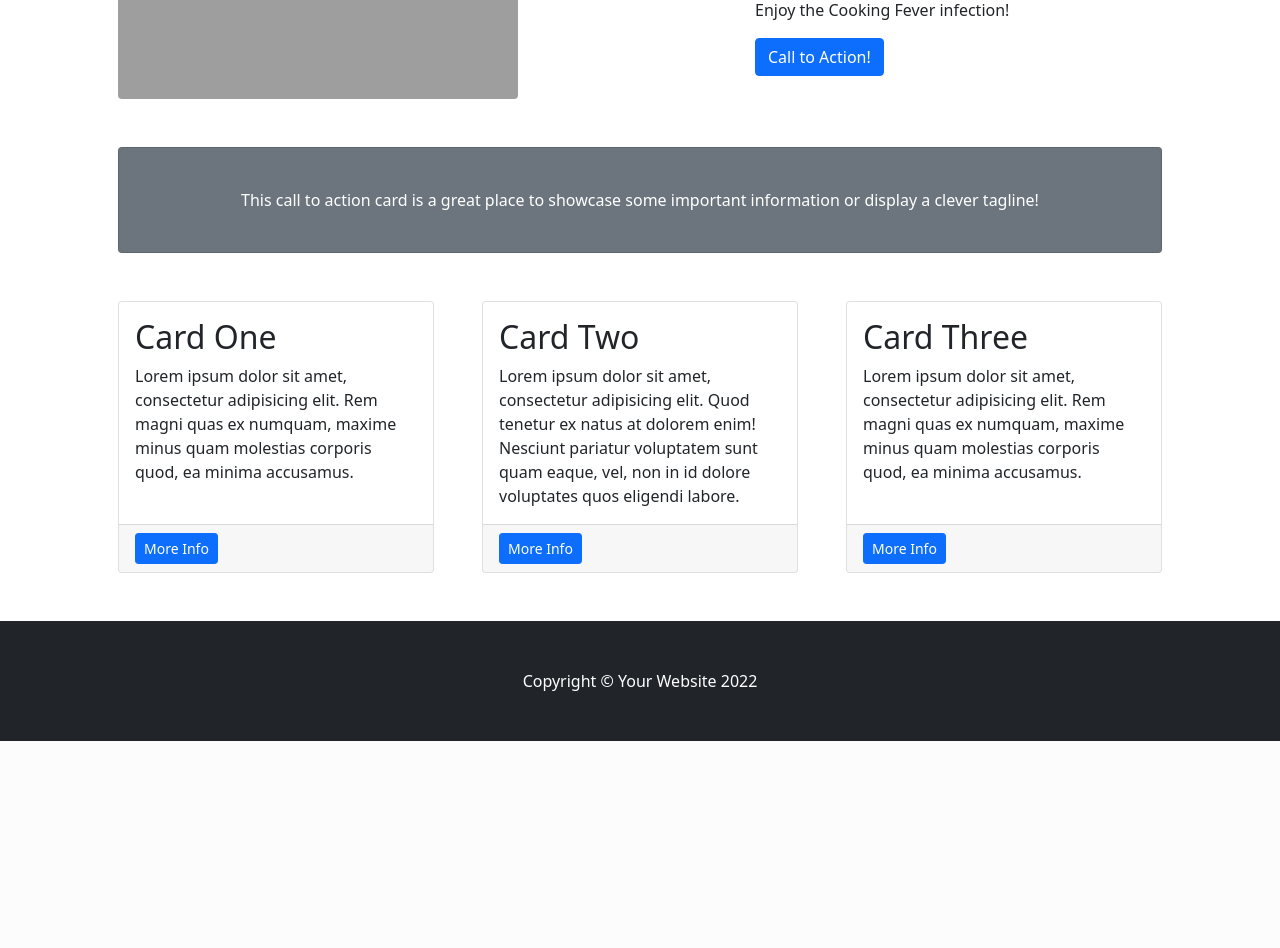
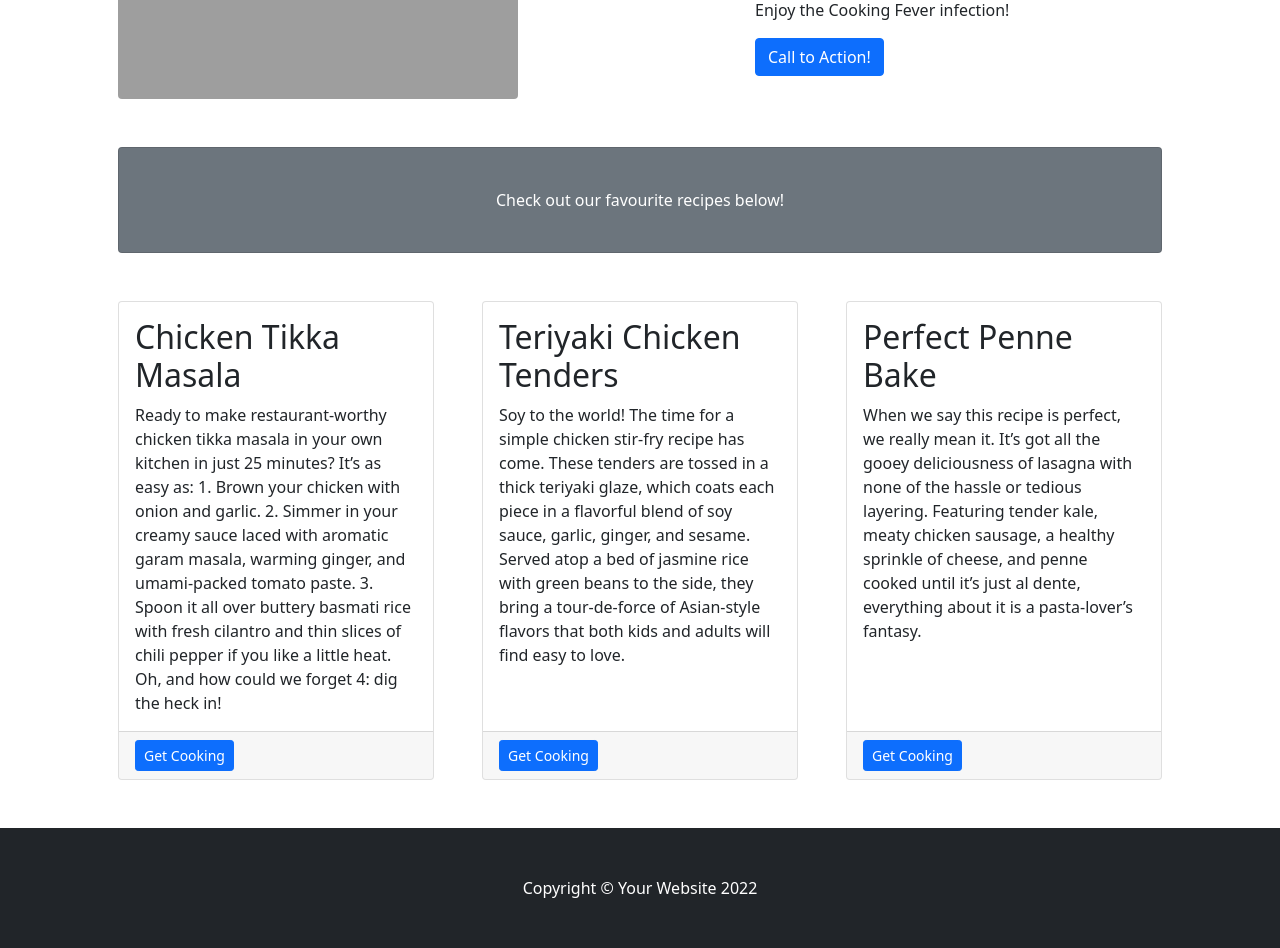
Before and after one commit to lunarwriter/DC-MS-3, a Flask app: page / in a window 1280 px wide. Shown: the part 305-1253 px from the top of the page. Before the commit the page ends 1046 px from the top, so only its background shows below. Run offline with Flask 2, Linux system fonts and the light colour scheme; some libraries are stand-ins or nearby versions; grey boxes are pictures that could not be loaded.

Commit message:
Added url keys and info recipes on index

```diff
--- a/static/css/styles-own.css
+++ b/static/css/styles-own.css
@@ -1,3 +1,3 @@
-.col-md-5 img {
+.col-md-4 img {
     width: 100%;
 }
--- a/templates/base.html
+++ b/templates/base.html
@@ -42,14 +42,6 @@
             </div>
         </div>
 
-        <!-- Call to Action-->
-        <div class="card text-white bg-secondary my-5 py-4 text-center">
-            <div class="card-body">
-                <p class="text-white m-0">This call to action card is a great place to showcase some important information
-                    or display a clever tagline!</p>
-            </div>
-        </div>
-
     {% block content %}
     {% endblock %}
 
--- a/templates/index.html
+++ b/templates/index.html
@@ -1,38 +1,51 @@
 {% extends "base.html" %}
 {% block content %}
 
+    <!-- Call to Action-->
+    <div class="card text-white bg-secondary my-5 py-4 text-center">
+        <div class="card-body">
+            <p class="text-white m-0">Check out our favourite recipes below!</p>
+        </div>
+    </div>
 
     <!-- Content Row-->
     <div class="row gx-4 gx-lg-5">
         <div class="col-md-4 mb-5">
             <div class="card h-100">
                 <div class="card-body">
-                    <h2 class="card-title">Card One</h2>
-                    <p class="card-text">Lorem ipsum dolor sit amet, consectetur adipisicing elit. Rem magni quas ex
-                        numquam, maxime minus quam molestias corporis quod, ea minima accusamus.</p>
+                    <h2 class="card-title">Chicken Tikka Masala</h2>
+                    <p class="card-text">Ready to make restaurant-worthy chicken tikka masala in your own kitchen in
+                        just 25 minutes? It’s as easy as: 1. Brown your chicken with onion and garlic. 2. Simmer in your
+                        creamy sauce laced with aromatic garam masala, warming ginger, and umami-packed tomato paste. 3.
+                        Spoon it all over buttery basmati rice with fresh cilantro and thin slices of chili pepper if
+                        you like a little heat. Oh, and how could we forget 4: dig the heck in!</p>
                 </div>
-                <div class="card-footer"><a class="btn btn-primary btn-sm" href="#!">More Info</a></div>
+                <div class="card-footer"><a class="btn btn-primary btn-sm" href="#!">Get Cooking</a></div>
             </div>
         </div>
         <div class="col-md-4 mb-5">
             <div class="card h-100">
                 <div class="card-body">
-                    <h2 class="card-title">Card Two</h2>
-                    <p class="card-text">Lorem ipsum dolor sit amet, consectetur adipisicing elit. Quod tenetur ex
-                        natus at dolorem enim! Nesciunt pariatur voluptatem sunt quam eaque, vel, non in id dolore
-                        voluptates quos eligendi labore.</p>
+                    <h2 class="card-title">Teriyaki Chicken Tenders</h2>
+                    <p class="card-text">Soy to the world! The time for a simple chicken stir-fry recipe has come. These
+                        tenders are tossed in a thick teriyaki glaze, which coats each piece in a flavorful blend of soy
+                        sauce, garlic, ginger, and sesame. Served atop a bed of jasmine rice with green beans to the
+                        side, they bring a tour-de-force of Asian-style flavors that both kids and adults will find easy
+                        to love.</p>
                 </div>
-                <div class="card-footer"><a class="btn btn-primary btn-sm" href="#!">More Info</a></div>
+                <div class="card-footer"><a class="btn btn-primary btn-sm" href="#!">Get Cooking</a></div>
             </div>
         </div>
         <div class="col-md-4 mb-5">
             <div class="card h-100">
                 <div class="card-body">
-                    <h2 class="card-title">Card Three</h2>
-                    <p class="card-text">Lorem ipsum dolor sit amet, consectetur adipisicing elit. Rem magni quas ex
-                        numquam, maxime minus quam molestias corporis quod, ea minima accusamus.</p>
+                    <h2 class="card-title">Perfect Penne Bake</h2>
+                    <p class="card-text">When we say this recipe is perfect, we really mean it. It’s got all the gooey
+                        deliciousness of lasagna with none of the hassle or tedious layering. Featuring tender kale,
+                        meaty chicken sausage, a healthy sprinkle of cheese, and penne cooked until it’s just al dente,
+                        everything about it is a pasta-lover’s fantasy.</p>
                 </div>
-                <div class="card-footer"><a class="btn btn-primary btn-sm" href="#!">More Info</a></div>
+                <div class="card-footer"><a class="btn btn-primary btn-sm" href="#!">Get Cooking</a></div>
             </div>
         </div>
     </div>
```
Also changed, not shown: data/recipes.json (+16 -8 lines), templates/recipes.html (+14 -22 lines).
